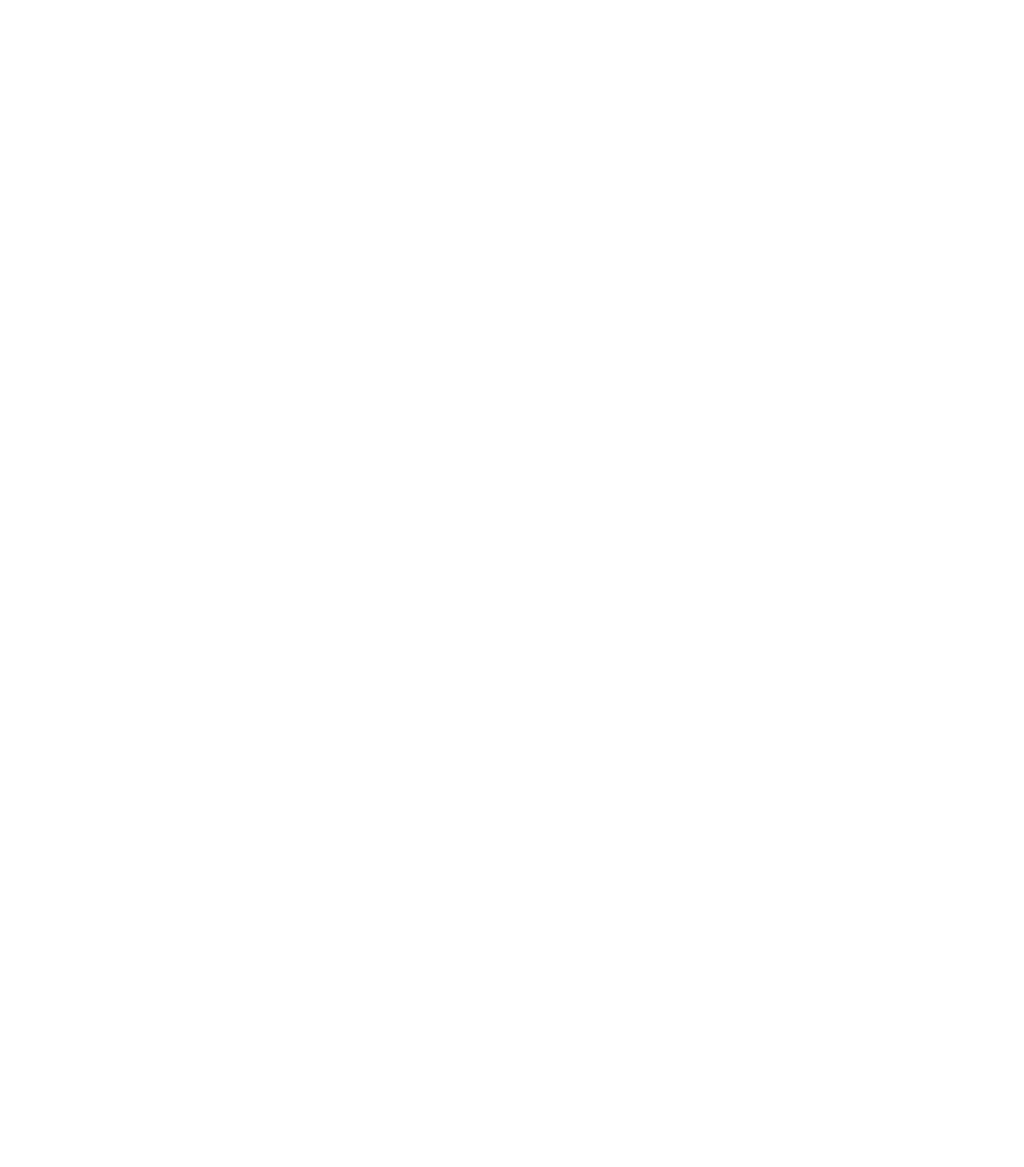
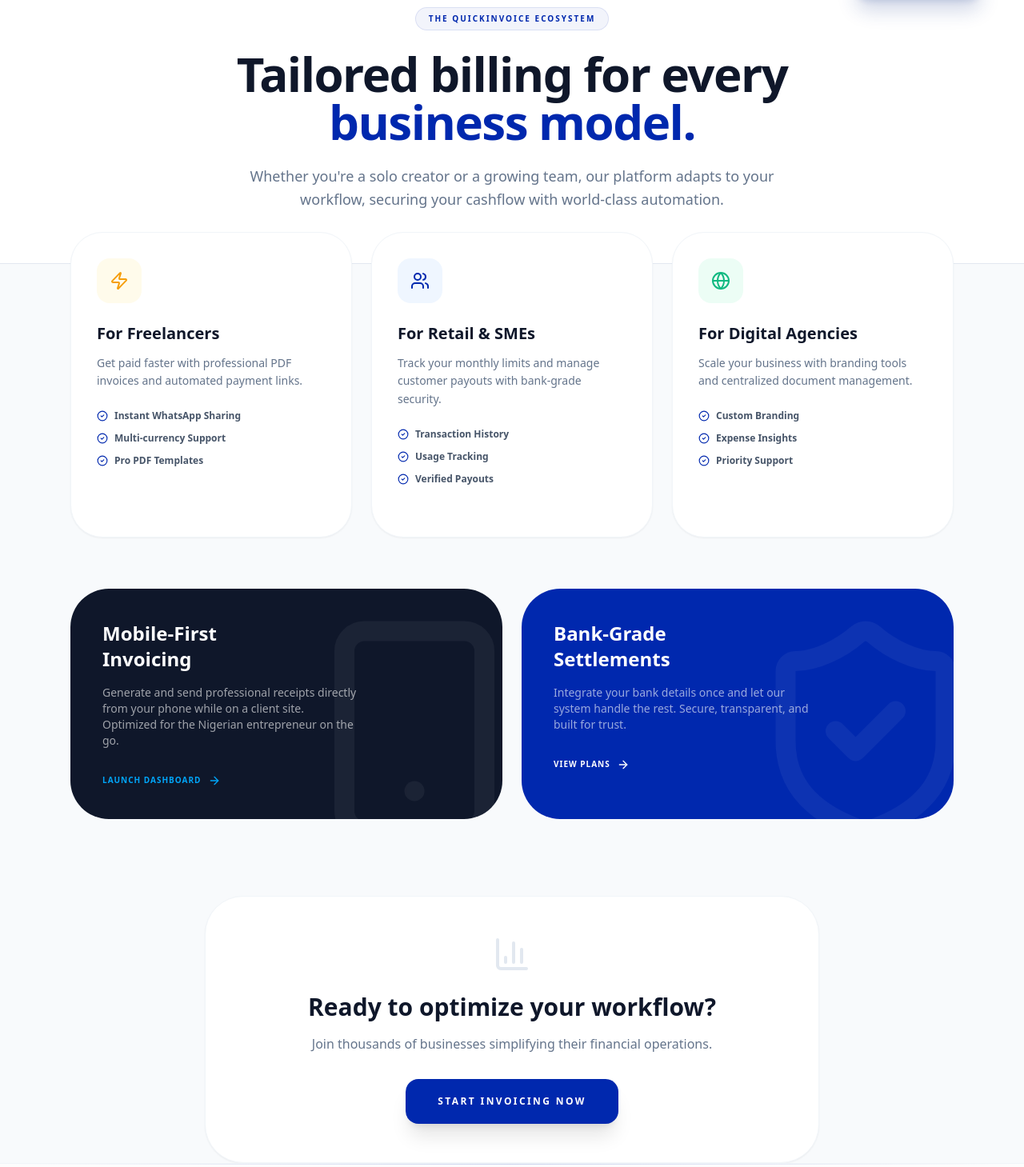
Before and after one commit to Ademolah/QuickInvoiceFrontend, a React (Create React App) app: page /solutions in a window 1280 px wide. Before the commit this address had no page. Shown: the part 71-1530 px from the top of the page at 80% size. Before the commit the page ends 800 px from the top, so only its background shows below. Built offline with nearby package versions, Linux system fonts and the light colour scheme.

Commit message:
added "solutions" page

```diff
--- a/src/App.js
+++ b/src/App.js
@@ -40,6 +40,7 @@
 import MarketZone from "./pages/MarketZone";
 
 import HowToUse from "./pages/HowToUse";
+import Solutions from "./components/Solutions";
 
 export default function App() {
   return (
@@ -54,6 +55,7 @@
           <Route path="/register" element={<Register />} />
           <Route path="/contact" element={<Contact />}/>
           <Route path="/how" element={<HowToInstall />}/>
+          <Route path="/solutions" element={<Solutions />}/>
           <Route path="/privacy" element={<PrivacyPolicy />}/>
           <Route path="/blog" element={<Blog posts={blogPosts}/>}/>
           <Route path="/blog/:id" element={<BlogDetail posts={blogPosts} />} />
--- /dev/null
+++ b/src/components/Solutions.jsx
@@ -0,0 +1,150 @@
+import React from "react";
+import { motion } from "framer-motion";
+import { useNavigate } from "react-router-dom";
+import {
+  Zap, ShieldCheck, BarChart3, Globe,
+  Smartphone, Users, ArrowRight, CheckCircle2
+} from "lucide-react";
+
+import Navbar from "./Navbar";
+import Footer from "./Footer";
+
+export default function Solutions() {
+  const navigate = useNavigate();
+
+  const categories = [
+    {
+      title: "For Freelancers",
+      description: "Get paid faster with professional PDF invoices and automated payment links.",
+      features: ["Instant WhatsApp Sharing", "Multi-currency Support", "Pro PDF Templates"],
+      icon: <Zap className="text-amber-500" size={24} />,
+      color: "bg-amber-50"
+    },
+    {
+      title: "For Retail & SMEs",
+      description: "Track your monthly limits and manage customer payouts with bank-grade security.",
+      features: ["Transaction History", "Usage Tracking", "Verified Payouts"],
+      icon: <Users className="text-[#0028AE]" size={24} />,
+      color: "bg-blue-50"
+    },
+    {
+      title: "For Digital Agencies",
+      description: "Scale your business with branding tools and centralized document management.",
+      features: ["Custom Branding", "Expense Insights", "Priority Support"],
+      icon: <Globe className="text-emerald-500" size={24} />,
+      color: "bg-emerald-50"
+    }
+  ];
+
+  return (
+    <div className="min-h-screen bg-[#F8FAFC] pb-20">
+        <Navbar/>
+      {/* Hero Section */}
+      <section className="bg-white border-b border-slate-200 pt-20 pb-16 px-6">
+        <div className="max-w-5xl mx-auto text-center">
+          <motion.div
+            initial={{ opacity: 0, y: 20 }}
+            animate={{ opacity: 1, y: 0 }}
+            className="inline-block px-4 py-1.5 mb-6 rounded-full bg-[#0028AE]/5 border border-[#0028AE]/10 text-[#0028AE] text-[10px] font-black uppercase tracking-[0.2em]"
+          >
+            The QuickInvoice Ecosystem
+          </motion.div>
+          <h1 className="text-4xl md:text-6xl font-black text-slate-900 tracking-tight mb-6 leading-tight">
+            Tailored billing for every <br />
+            <span className="text-[#0028AE]">business model.</span>
+          </h1>
+          <p className="text-slate-500 text-lg font-medium max-w-2xl mx-auto leading-relaxed">
+            Whether you're a solo creator or a growing team, our platform adapts to your workflow,
+            securing your cashflow with world-class automation.
+          </p>
+        </div>
+      </section>
+
+      <div className="max-w-6xl mx-auto px-6 -mt-10">
+        {/* Solutions Grid */}
+        <div className="grid grid-cols-1 md:grid-cols-3 gap-6 mb-16">
+          {categories.map((cat, idx) => (
+            <motion.div
+              key={idx}
+              initial={{ opacity: 0, y: 20 }}
+              animate={{ opacity: 1, y: 0 }}
+              transition={{ delay: idx * 0.1 }}
+              className="bg-white p-8 rounded-[2.5rem] border border-slate-100 shadow-sm hover:shadow-xl transition-all group"
+            >
+              <div className={`w-14 h-14 ${cat.color} rounded-2xl flex items-center justify-center mb-6 group-hover:scale-110 transition-transform`}>
+                {cat.icon}
+              </div>
+              <h3 className="text-xl font-black text-slate-900 mb-3">{cat.title}</h3>
+              <p className="text-slate-500 text-sm font-medium leading-relaxed mb-6">
+                {cat.description}
+              </p>
+              <div className="space-y-3 mb-8">
+                {cat.features.map((feat) => (
+                  <div key={feat} className="flex items-center gap-2 text-xs font-bold text-slate-600">
+                    <CheckCircle2 size={14} className="text-[#0028AE]" />
+                    {feat}
+                  </div>
+                ))}
+              </div>
+            </motion.div>
+          ))}
+        </div>
+
+        {/* Bento Feature Section */}
+        <div className="grid grid-cols-1 lg:grid-cols-2 gap-6">
+          <div className="bg-slate-900 rounded-[3rem] p-10 text-white overflow-hidden relative group">
+            <Smartphone className="absolute -right-10 -bottom-10 text-white/5 group-hover:rotate-12 transition-transform duration-500" size={300} />
+            <div className="relative z-10">
+              <h3 className="text-2xl font-black mb-4">Mobile-First <br />Invoicing</h3>
+              <p className="text-white/60 font-medium mb-8 max-w-xs text-sm">
+                Generate and send professional receipts directly from your phone while on a client site.
+                Optimized for the Nigerian entrepreneur on the go.
+              </p>
+              <button
+                onClick={() => navigate("/dashboard")}
+                className="flex items-center gap-2 text-[10px] font-black uppercase tracking-widest text-[#00A6FA] hover:gap-4 transition-all"
+              >
+                Launch Dashboard <ArrowRight size={16} />
+              </button>
+            </div>
+          </div>
+
+          <div className="bg-[#0028AE] rounded-[3rem] p-10 text-white overflow-hidden relative group">
+            <ShieldCheck className="absolute -right-10 -bottom-10 text-white/5 group-hover:-rotate-12 transition-transform duration-500" size={300} />
+            <div className="relative z-10">
+              <h3 className="text-2xl font-black mb-4">Bank-Grade <br />Settlements</h3>
+              <p className="text-white/60 font-medium mb-8 max-w-xs text-sm">
+                Integrate your bank details once and let our system handle the rest.
+                Secure, transparent, and built for trust.
+              </p>
+              <button
+                 onClick={() => navigate("/billing")}
+                className="flex items-center gap-2 text-[10px] font-black uppercase tracking-widest text-white hover:gap-4 transition-all"
+              >
+                View Plans <ArrowRight size={16} />
+              </button>
+            </div>
+          </div>
+        </div>
+      </div>
+
+      {/* Final CTA */}
+      <section className="mt-24 px-6 text-center">
+        <div className="max-w-3xl mx-auto bg-white rounded-[3rem] p-12 border border-slate-100 shadow-sm">
+          <BarChart3 className="mx-auto text-slate-200 mb-6" size={48} />
+          <h2 className="text-3xl font-black text-slate-900 mb-4">Ready to optimize your workflow?</h2>
+          <p className="text-slate-500 font-medium mb-8">Join thousands of businesses simplifying their financial operations.</p>
+          <button
+            onClick={() => navigate("/login")}
+            className="px-10 py-5 bg-[#0028AE] text-white rounded-2xl font-black text-xs uppercase tracking-[0.2em] shadow-xl hover:scale-105 transition-all"
+          >
+            Start Invoicing Now
+          </button>
+        </div>
+      </section>
+
+          <Footer/>
+
+    </div>
+  );
+}
```
